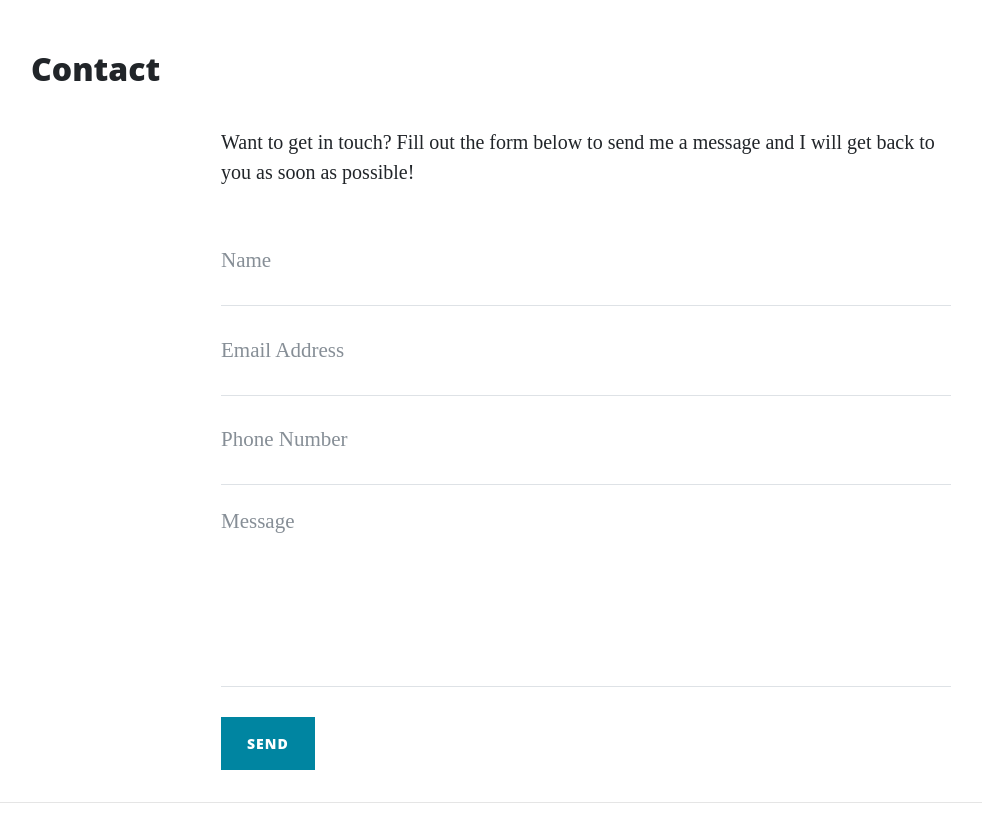
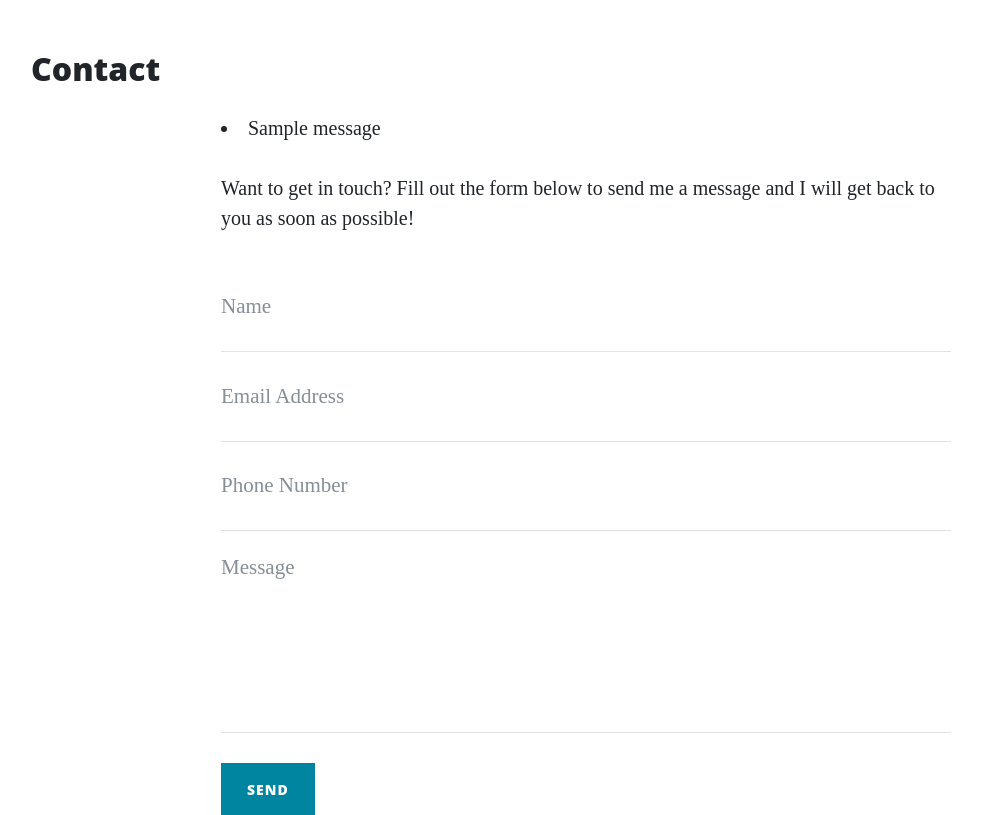
Before and after one commit to Balazs9/newflack, a Flask app: page /contact in a window 1280 px wide. Shown: the part 628-1443 px from the top of the page, without its empty margins (54-1036 px from the left). Run offline with Flask 2, Linux system fonts and the light colour scheme; one stand-in notice (Sample message) is shown; some libraries are stand-ins or nearby versions.

Commit message:
providing feedback to the user

```diff
--- a/run.py
+++ b/run.py
@@ -1,8 +1,12 @@
 import os
 import json
-from flask import Flask, render_template, request
+from flask import Flask, render_template, request, flash
+if os.path.exists("env.py"):
+    import env
+
 
 app = Flask(__name__)
+app.secret_key = os.environ.get("SECRET_KEY")
 
 
 @app.route("/")
--- a/templates/contact.html
+++ b/templates/contact.html
@@ -4,6 +4,17 @@
 
     <div class="row">
         <div class="col-lg-8 col-md-10 mx-auto">
+
+            {% with messages = get_flashed_messages() %}
+                {% if messages %}
+                    <ul class="flashes"></ul>
+                        {% for message in messages %}
+                            <li>{{ message }}</li>
+                        {% endfor %}
+                    </ul>
+                {% endif %}
+            {% endwith %}
+
             <p>Want to get in touch? Fill out the form below to send me a message and I will get back to you as soon as
                 possible!</p>
             <form method="POST" name="sentMessage" id="contactForm" novalidate>
```
Also changed, not shown: 1 other file.
